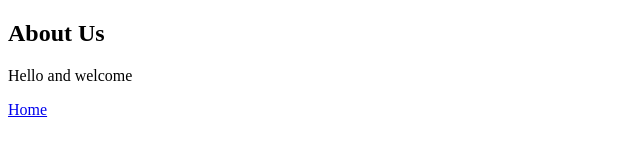
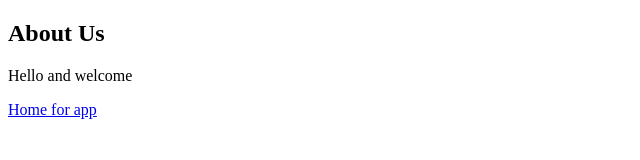
Before and after one commit to ProneHades/myFirstApp, a plain HTML site: page about.html in a window 1280 px wide. Shown: the full height of the page, 0-640 px from the left. Drawn offline with Linux system fonts and the light colour scheme.

Commit message:
Update about.html

```diff
--- a/about.html
+++ b/about.html
@@ -6,6 +6,6 @@
     <body>
         <h2>About Us</h2>
         <p>Hello and welcome</p>
-        <a href="./index.html">Home</a>
+        <a href="./index.html">Home for app</a>
     </body>
 </html>
```
